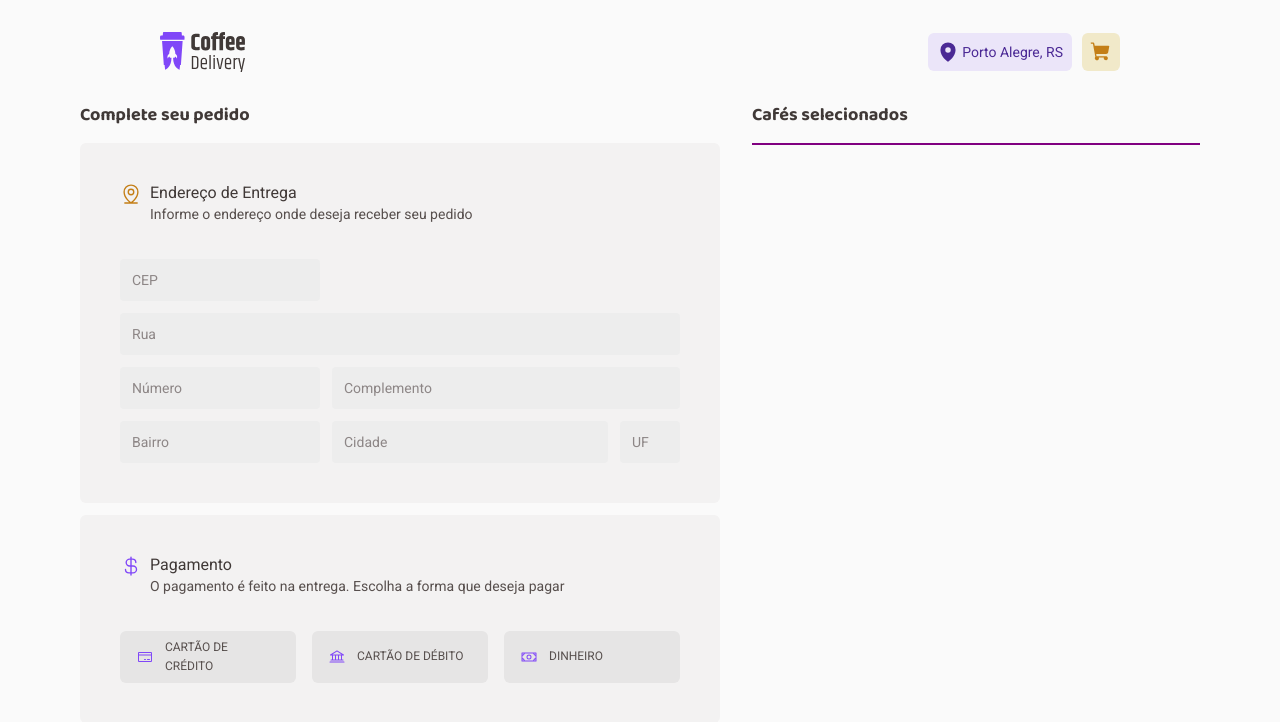
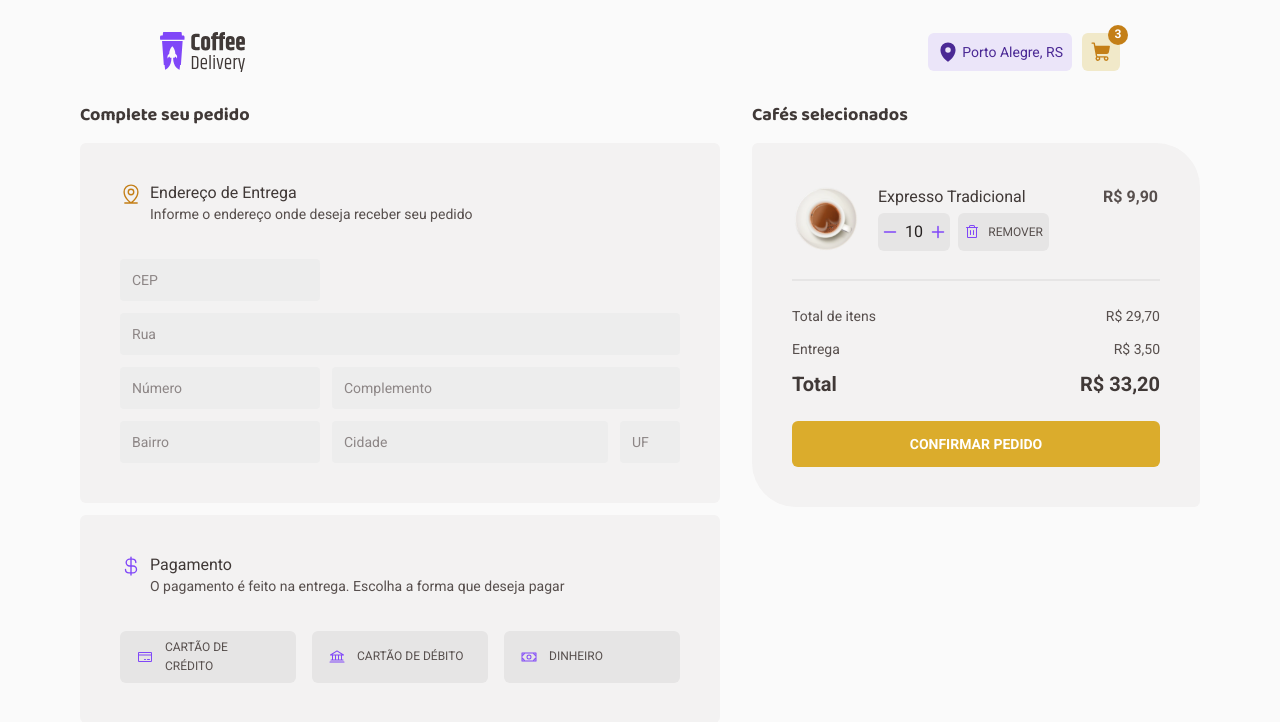
Before and after one commit to h3zord/coffee-delivery, a React (Vite) app: page /checkout in a window 1280 px wide. Shown: the top 722 px of the page. Built offline with nearby package versions, Linux system fonts and the light colour scheme; the HTML template or start-up script is replaced by a standard one.

Commit message:
feat: adding selected coffee card

```diff
--- a/src/components/Header/index.tsx
+++ b/src/components/Header/index.tsx
@@ -1,8 +1,7 @@
 import { NavLink } from 'react-router-dom'
 import { HeaderContainer } from './style'
-import { MapPin } from '@phosphor-icons/react'
+import { MapPin, ShoppingCart } from '@phosphor-icons/react'
 import coffeeDeliveryLogo from '../../assets/logo.svg'
-import cartNav from '../../assets/cart-nav.svg'
 
 export function Header() {
   return (
@@ -13,9 +12,12 @@ export function Header() {
 
         <nav>
           <NavLink to={'/checkout'} title="Redirect to checkout">
-            <img src={cartNav} alt="" />
+            <div className="cart-button">
+              <ShoppingCart size="22" weight="fill" color="#C47F17" />
+            </div>
           </NavLink>
         </nav>
+        <div>3</div>
       </div>
     </HeaderContainer>
   )
--- a/src/components/Header/style.ts
+++ b/src/components/Header/style.ts
@@ -7,7 +7,7 @@ export const HeaderContainer = styled.header`
   justify-content: space-between;
   margin: 0 10rem;
 
-  div {
+  & > div {
     display: flex;
     justify-content: space-between;
     width: 12rem;
@@ -27,11 +27,31 @@ export const HeaderContainer = styled.header`
     font-family: 'Roboto', sans-serif;
   }
 
-  div nav img {
+  .cart-button {
     display: flex;
+    align-items: center;
+    justify-content: center;
+    width: 2.375rem;
+    height: 2.375rem;
+    border-radius: 6px;
+    background-color: ${(props) => props.theme['yellow-light']};
   }
 
-  div nav img:hover {
-    opacity: 0.9;
+  & > div div:nth-child(3) {
+    position: absolute;
+    border-radius: 50px;
+    font-family: 'Roboto', sans-serif;
+    line-height: 1.3;
+    width: 1.25rem;
+    height: 1.25rem;
+    display: flex;
+    align-items: center;
+    justify-content: center;
+    right: 152px;
+    top: 25px;
+    font-weight: 700;
+    font-size: 0.75rem;
+    color: ${(props) => props.theme.white};
+    background-color: ${(props) => props.theme['yellow-dark']};
   }
 `
--- a/src/pages/Checkout/components/OrderInfo/style.ts
+++ b/src/pages/Checkout/components/OrderInfo/style.ts
@@ -63,6 +63,10 @@ export const FormContent = styled.form`
     padding: 12px;
     font-size: 0.875rem;
     line-height: 1.3;
+  }
+
+  input:focus {
+    box-shadow: 0 0 0 2px ${(props) => props.theme['yellow-dark']};
   }
 
   input::placeholder {
--- a/src/pages/Checkout/components/SelectedCoffee/index.tsx
+++ b/src/pages/Checkout/components/SelectedCoffee/index.tsx
@@ -1,10 +1,52 @@
-import { SelectedCoffeeContainer, SelectedCoffeeContent } from './style'
+import {
+  BoughtCoffeContent,
+  ConfirmButton,
+  SelectedCoffeeContainer,
+  SelectedCoffeeContent,
+  TotalPriceContent,
+} from './style'
+import coffee from '../../../../assets/chocolate-quente.svg'
+import { ProductQuantity } from '../../../../components/ProductQuantity'
+import { Trash } from '@phosphor-icons/react'
 
 export function SelectedCoffee() {
   return (
     <SelectedCoffeeContainer>
       <h6>Cafés selecionados</h6>
-      <SelectedCoffeeContent />
+      <SelectedCoffeeContent>
+        <BoughtCoffeContent>
+          <div>
+            <img src={coffee} alt="" />
+            <div>
+              <p>Expresso Tradicional</p>
+              <div>
+                <ProductQuantity />
+                <button className="remove-button">
+                  <Trash size="16" color="#8047f8" />
+                  REMOVER
+                </button>
+              </div>
+            </div>
+          </div>
+          <span>R$ 9,90</span>
+        </BoughtCoffeContent>
+        <hr />
+        <TotalPriceContent>
+          <div>
+            <span>Total de itens</span>
+            <span>R$ 29,70</span>
+          </div>
+          <div>
+            <span>Entrega</span>
+            <span>R$ 3,50</span>
+          </div>
+          <div>
+            <span>Total</span>
+            <span>R$ 33,20</span>
+          </div>
+        </TotalPriceContent>
+        <ConfirmButton>CONFIRMAR PEDIDO</ConfirmButton>
+      </SelectedCoffeeContent>
     </SelectedCoffeeContainer>
   )
 }
--- a/src/pages/Checkout/components/SelectedCoffee/style.ts
+++ b/src/pages/Checkout/components/SelectedCoffee/style.ts
@@ -14,5 +14,129 @@ export const SelectedCoffeeContainer = styled.div`
 
 export const SelectedCoffeeContent = styled.div`
   width: 100%;
-  border: 1px solid purple;
+  padding: 2.5rem;
+  border-radius: 6px 44px 6px 44px;
+  background-color: ${(props) => props.theme['base-card']};
+
+  hr {
+    margin: 1.5rem 0px;
+    border: 1.5px solid ${(props) => props.theme['base-button']};
+  }
 `
+
+export const BoughtCoffeContent = styled.div`
+  width: 23rem;
+  display: flex;
+  justify-content: space-between;
+  padding: 4px 2px;
+
+  & > div:nth-child(1) {
+    display: flex;
+    justify-content: space-between;
+    width: 15.95rem;
+  }
+
+  div:nth-child(1) > img {
+    width: 4rem;
+  }
+
+  div:nth-child(1) > div {
+    display: flex;
+    flex-direction: column;
+    justify-content: space-between;
+    width: 10.7rem;
+  }
+
+  div:nth-child(1) > div > p {
+    font-family: 'Roboto', sans-serif;
+    font-size: 1rem;
+    line-height: 1.3;
+    color: ${(props) => props.theme['base-subtitle']};
+  }
+
+  div:nth-child(1) > div > div {
+    display: flex;
+    justify-content: space-between;
+    width: 10.7rem;
+  }
+
+  .remove-button {
+    border: none;
+    border-radius: 6px;
+    display: flex;
+    width: 5.7rem;
+    line-height: 1.6;
+    align-items: center;
+    justify-content: center;
+    gap: 0.5rem;
+    font-size: 0.75rem;
+    font-family: 'Roboto', sans-serif;
+    color: ${(props) => props.theme['base-text']};
+    background-color: ${(props) => props.theme['base-button']};
+    transition: 0.1s;
+    cursor: pointer;
+  }
+
+  .remove-button:hover {
+    background-color: ${(props) => props.theme['base-hover']};
+    color: ${(props) => props.theme['base-subtitle']};
+  }
+
+  & > span:nth-child(2) {
+    color: ${(props) => props.theme['base-text']};
+    font-family: 'Roboto', sans-serif;
+    font-weight: 700;
+    line-height: 1.3;
+    font-size: 1rem;
+  }
+`
+export const TotalPriceContent = styled.div`
+  width: 23rem;
+  height: 5.75rem;
+  display: flex;
+  flex-direction: column;
+  justify-content: space-between;
+  margin-bottom: 1.5rem;
+
+  & > div:nth-child(1),
+  & > div:nth-child(2) {
+    display: flex;
+    align-items: center;
+    justify-content: space-between;
+    height: 1.3125rem;
+    font-family: 'Roboto', sans-serif;
+    line-height: 1.3;
+    font-size: 0.875rem;
+    color: ${(props) => props.theme['base-text']};
+  }
+
+  & > div:nth-child(3) {
+    display: flex;
+    align-items: center;
+    justify-content: space-between;
+    height: 1.625rem;
+    font-family: 'Roboto', sans-serif;
+    font-weight: 700;
+    line-height: 1.3;
+    font-size: 1.25rem;
+    color: ${(props) => props.theme['base-subtitle']};
+  }
+`
+export const ConfirmButton = styled.button`
+  width: 23rem;
+  height: 2.875rem;
+  font-family: 'Roboto', sans-serif;
+  line-height: 1.6;
+  font-size: 0.875rem;
+  border: none;
+  border-radius: 6px;
+  cursor: pointer;
+  transition: 0.1s;
+  font-weight: 700;
+  background-color: ${(props) => props.theme.yellow};
+  color: ${(props) => props.theme.white};
+
+  &:hover {
+    background-color: ${(props) => props.theme['yellow-dark']};
+  }
+`
--- a/src/pages/Checkout/style.ts
+++ b/src/pages/Checkout/style.ts
@@ -2,7 +2,6 @@ import styled from 'styled-components'
 
 export const CheckoutContainer = styled.section`
   display: flex;
-  height: 37rem;
   align-items: flex-start;
   justify-content: center;
 `
--- a/src/styles/global.ts
+++ b/src/styles/global.ts
@@ -13,6 +13,5 @@ export const GlobalStyle = createGlobalStyle`
 
   :focus {
     outline: transparent;
-    box-shadow: 0 0 0 2px ${(props) => props.theme['yellow-dark']};
   }
 `
```
Also changed, not shown: src/assets/cart-nav.svg (deleted).
